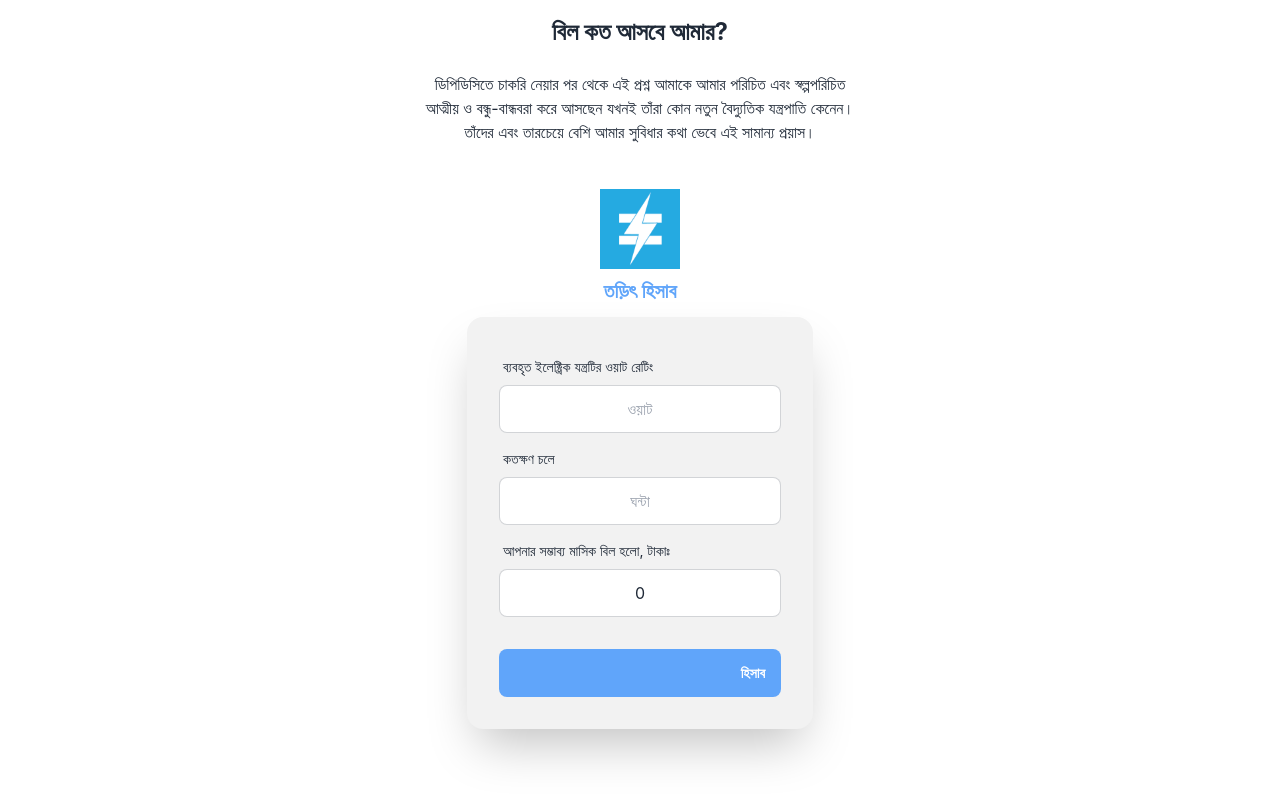
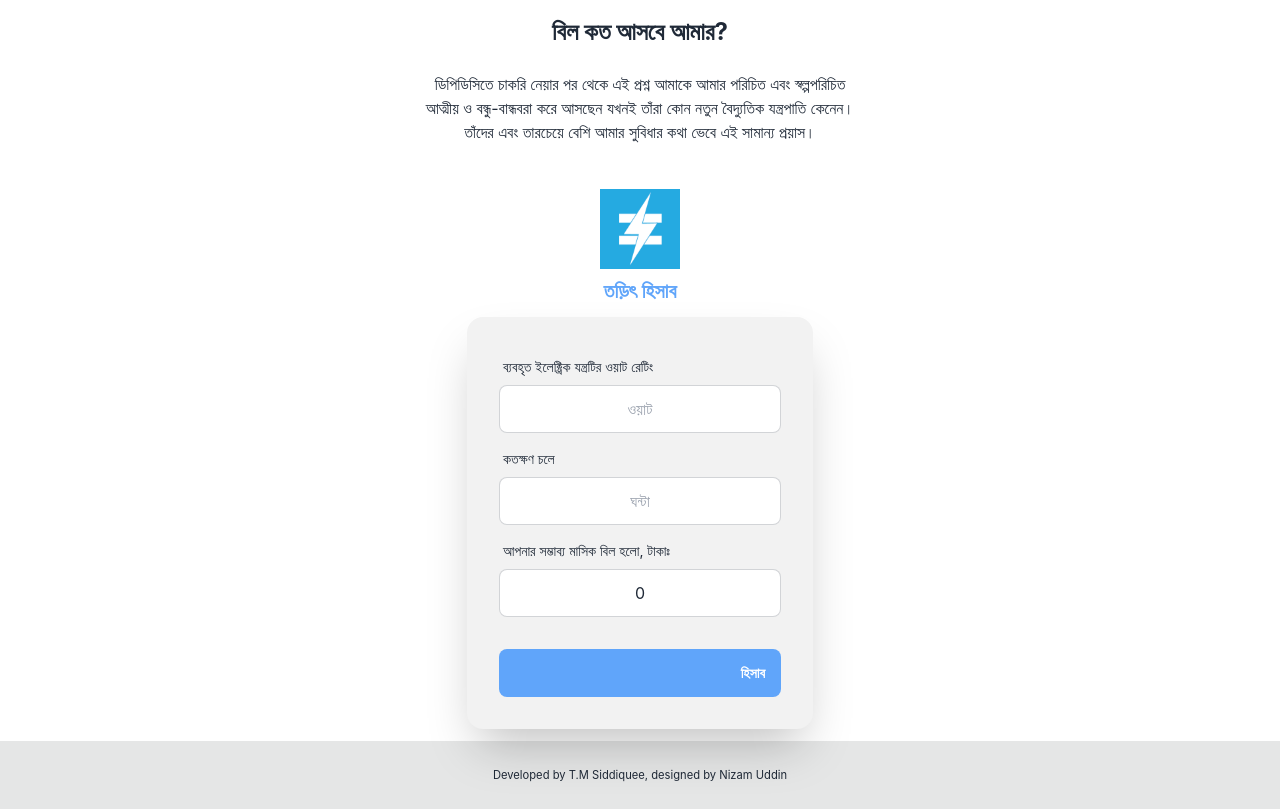
Before and after one commit to Siddiquee08/torit-hishab, a React (Create React App) app: page / in a window 1280 px wide. Built offline with nearby package versions, Linux system fonts and the light colour scheme.

Commit message:
footer added

```diff
--- a/src/App.js
+++ b/src/App.js
@@ -1,8 +1,8 @@
-import logo from "./logo.svg";
 import "./App.css";
 import image from "./assets/IMG_20221122_185610.png";
 import Input from "./components/Input/Input";
 import Header from "./components/Header/Header";
+import Footer from "./components/Footer/Footer";
 
 function App() {
   return (
@@ -15,6 +15,7 @@ function App() {
         </h1>
       </div>
       <Input></Input>
+      <Footer></Footer>
     </>
   );
 }
--- /dev/null
+++ b/src/components/Footer/Footer.js
@@ -0,0 +1,15 @@
+import React from 'react';
+
+const Footer = () => {
+    return (
+        <div>
+            <footer className="footer footer-center p-6 bg-base-300 text-base-content mt-3">
+  <div>
+    <small>Developed by T.M Siddiquee, designed by Nizam Uddin</small>
+  </div>
+</footer>
+        </div>
+    );
+};
+
+export default Footer;
```
